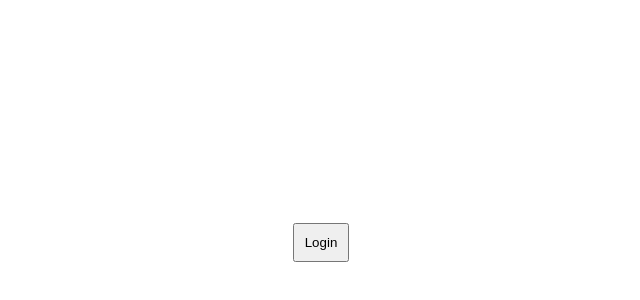
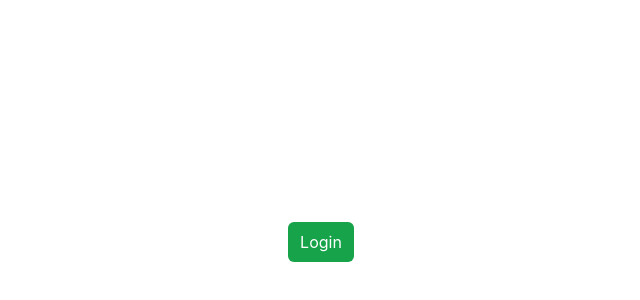
Before and after one commit to ardyutama/gigih-homework, a React (Create React App) app: page / in a window 1280 px wide. Shown: the part 158-458 px from the top of the page, without its empty margins (319-959 px from the left). Built offline with nearby package versions, Linux system fonts and the light colour scheme.

Commit message:
Add tailwind and add router private route

```diff
--- a/package.json
+++ b/package.json
@@ -11,6 +11,7 @@
     "react": "^17.0.2",
     "react-dom": "^17.0.2",
     "react-redux": "^7.2.8",
+    "react-router-dom": "^5.3.0",
     "react-scripts": "5.0.0",
     "web-vitals": "^2.1.4"
   },
@@ -37,5 +38,10 @@
       "last 1 firefox version",
       "last 1 safari version"
     ]
+  },
+  "devDependencies": {
+    "autoprefixer": "^10.4.4",
+    "postcss": "^8.4.12",
+    "tailwindcss": "^3.0.23"
   }
 }
--- /dev/null
+++ b/postcss.config.js
@@ -0,0 +1,6 @@
+module.exports = {
+  plugins: {
+    tailwindcss: {},
+    autoprefixer: {},
+  },
+}
--- a/src/App.js
+++ b/src/App.js
@@ -3,16 +3,43 @@ import Home from "./pages/home";
 import Login from "./pages/login";
 import {Provider} from "react-redux";
 import store from "./store/store";
+import {
+  BrowserRouter as Router,
+  Switch,
+  Route,
+  Redirect
+} from "react-router-dom";
 
 
 export default function App() {
-    const isLogin = localStorage.getItem("isLogin");
+    const isLogin = localStorage.getItem('isLogin');
     return (
         <Provider store={store}>
-            <div style={{ display:"flex", justifyContent:"center", alignItems:"center", minHeight:"100vh" }}>
-                <Login login={isLogin}/>
-                {isLogin && <Home />}
-            </div>
+            <Router>
+                <Switch>
+                    <Route path ="/create-playlist">
+                        {isLogin ? (
+                            <Home />
+                        ): (
+                            <Redirect exact from="/create-playlist" to="/" />
+                        )}
+                    </Route>
+                    <Route path="/">
+                    {isLogin ? (
+                        <Redirect exact from="/" to="/create-playlist" />
+                        ) : (
+                         <Login login={isLogin}/>
+                    )}
+
+                    </Route>
+                </Switch>
+            </Router>
         </Provider>
+        // <Provider store={store}>
+        //     <div style={{ display:"flex", justifyContent:"center", alignItems:"center", minHeight:"100vh" }}>
+        //         <Login login={isLogin}/>
+        //         {isLogin && <Home />}
+        //     </div>
+        // </Provider>
     );
 }
--- a/src/component/Form/Playlist/index.js
+++ b/src/component/Form/Playlist/index.js
@@ -2,10 +2,10 @@ export default function Form({onChange,onSubmit}) {
     return (
         <form style={{ display:"inline-flex", flexDirection:"column", gap:4 }} onSubmit={onSubmit}>
             <label htmlFor="name">Title</label>
-            <input id="name" onChange={onChange} minLength="10"/>
+            <input id="name" onChange={onChange} minLength="10" className="border-2 rounded p-2 focus:border-green-300"/>
             <label htmlFor="description">Description</label>
-            <input id="description" onChange={onChange}/>
-            <button type="submit">Create playlist</button>
+            <input id="description" onChange={onChange} className="border-2 rounded p-2"/>
+            <button type="submit" className="bg-yellow-300 p-1 rounded block mt-4 font-medium">Create playlist</button>
         </form>
     )
 };
--- a/src/component/SearchBar/index.js
+++ b/src/component/SearchBar/index.js
@@ -1,8 +1,8 @@
 export default function index({onChange,onClick}) {
     return (
-        <div style={{ display: "flex", gap: 4}}>
-            <input onChange={onChange}/>
-            <button type="text" onClick={onClick}>Search</button>
+        <div className="w-auto justify-between flex">
+            <input onChange={onChange} className="border-gray-300 rounded-md border-2 px-2 py-2 w-full"/>
+            <button type="text" onClick={onClick} className="mx-2 px-3 py-2 bg-green-600 text-white rounded-md">Search</button>
         </div>
     );
 };
--- a/src/component/SongImage/index.js
+++ b/src/component/SongImage/index.js
@@ -1,7 +1,8 @@
 
 export default function SongImage({src,height,width,albumName,artist,selected,isSelected}) {
     return (
-        <>
+        <div className="bg-gray-700 rounded-lg overflow-hidden pr-5">
+            <div className="flex justify-between items-center gap-4">
                     <div style={{ display : "flex", alignItems:"center", gap: 16 }}>
                         <img
                             src={src}
@@ -10,15 +11,18 @@ export default function SongImage({src,height,width,albumName,artist,selected,is
                             alt="album cover"
                         />
                         <div style={{ display: "flex", flexDirection: "column" }}>
-                <h5 style={{ color: "white", padding: 0, margin: 0 }}>
+                            <h5 className="font-medium text-white">
                                 {albumName}
                             </h5>
-                <p style={{ color: "white", padding: 0, margin: 0 }}>
+                            <p className="text-white font-normal">
                                 {artist}
                             </p>
                         </div>
                     </div>
-        <button onClick={selected}> { isSelected ? "Deselect" : "Select"} </button>
-        </>
+                <div className="inline-block">
+                    <button onClick={selected} className="bg-green-600 px-2 text-white rounded-sm py-1 transition ease-in-out delay-150 hover:-translate-y-1 hover:scale-110"> { isSelected ? "Deselect" : "Select"} </button>
+                </div>
+            </div>
+        </div>
     );
 };
--- a/src/index.css
+++ b/src/index.css
@@ -1,3 +1,7 @@
+@tailwind base;
+@tailwind components;
+@tailwind utilities;
+
 body {
   margin: 0;
   font-family: -apple-system, BlinkMacSystemFont, 'Segoe UI', 'Roboto', 'Oxygen',
--- /dev/null
+++ b/src/input.css
@@ -0,0 +1,3 @@
+@tailwind base;
+@tailwind components;
+@tailwind utilities;
--- a/src/pages/login/index.js
+++ b/src/pages/login/index.js
@@ -1,46 +1,26 @@
-import { useEffect} from "react";
-import { useDispatch} from "react-redux";
-import {token} from "../../store/token-slice"
+import { useHistory } from "react-router-dom";
 
 export default function Login({login}) {
     var client_id = process.env.REACT_APP_SPOTIFY_ID;
     var scope = 'playlist-modify-private';
-    var redirect_uri = 'http://localhost:3000/callback';
-
-    const dispatch = useDispatch();
+    var redirect_uri = 'http://localhost:3000/create-playlist';
+    let history = useHistory();
 
     const fetchLogin = () => {
         window.location = `https://accounts.spotify.com/authorize?response_type=token&client_id=${client_id}&scope=${scope}&redirect_uri=${redirect_uri}`;
-      localStorage.setItem('isLogin',true);
+        localStorage.setItem('isLogin',true);
+        history.push('/create-playlist');
     };
-    const getAuthSpotify = (hash) => {
-        const string = hash.substring(1);
-        const paramsInUrl = string.split('&');
-        const splitup = paramsInUrl.reduce((accumulator,currentValue)=> {
-            const [key,value] = currentValue.split('=');
-            accumulator[key] = value;
-            return accumulator;
-        },{});
-        return splitup;
-    }
-    useEffect(()=> {
-        if(window.location.hash) {
-            const {
-                access_token,
-                expires_in,
-                token_type
-            } = getAuthSpotify(window.location.hash);
-        localStorage.clear();
-        dispatch(token(access_token));
-    }
-    // setData(access_token);
-  })
+
     return (
-        <>
-            {login ? "" :  <button type="button" onClick={fetchLogin} style={{ padding: 10 }}>
-                Login
-            </button>}
-
-        </>
+        <div className="min-h-screen flex text-center items-center">
+            <div className="container mx-auto">
+                {login ? "" :
+                    <button type="button" onClick={fetchLogin} className="px-3 py-2 bg-green-600 text-white rounded-md">
+                        Login
+                    </button>
+                }
+                </div>
+        </div>
     )
 };
--- /dev/null
+++ b/tailwind.config.js
@@ -0,0 +1,7 @@
+module.exports = {
+  content: ["./src/**/*.{js,jsx,ts,tsx}",],
+  theme: {
+    extend: {},
+  },
+  plugins: [],
+}
```
Also changed, not shown: src/pages/home/index.js (+28 -12 lines), 2 other files (tests, documents, lock files or other folders). Lines whose indentation alone changed are shown as unchanged.
